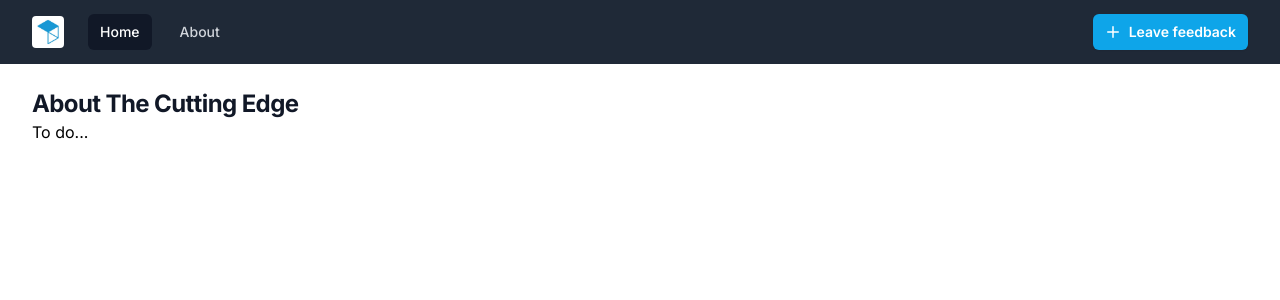
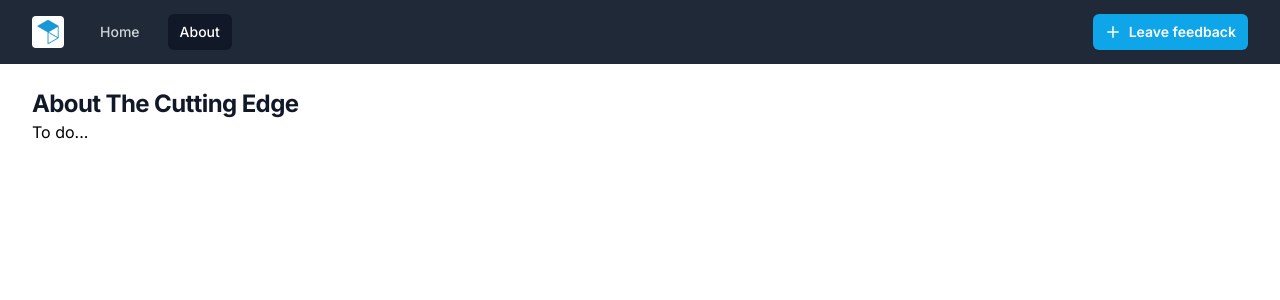
Before and after one commit to dan-kwiat/bit-cutting-edge, a Next.js app: page /about in a window 1280 px wide. Shown: the top 300 px of the page. Built offline with nearby package versions, Linux system fonts and the light colour scheme.

Commit message:
feat(nav): implement active link styles

```diff
--- a/components/layout/navbar.tsx
+++ b/components/layout/navbar.tsx
@@ -5,13 +5,17 @@
 import { classNames } from "@/lib/format/classNames"
 import Image from "next/image"
 import Link from "next/link"
+import { usePathname } from "next/navigation"
 
 const navigation = [
-  { name: "Home", href: "/", current: true },
-  { name: "About", href: "/about", current: false },
+  { name: "Home", href: "/" },
+  { name: "About", href: "/about" },
 ]
 
 export default function NavBar() {
+  const pathname = usePathname()
+  const activeNavIndex = navigation.findIndex((nav) => nav.href === pathname)
+
   return (
     <Disclosure as="nav" className="bg-gray-800">
       {({ open }) => (
@@ -31,7 +35,7 @@
                     )}
                   </Disclosure.Button>
                 </div>
-                <div className="flex flex-shrink-0 items-center">
+                <Link href="/" className="flex flex-shrink-0 items-center">
                   <Image
                     className="rounded"
                     src="/bit-mark.jpeg"
@@ -39,22 +43,22 @@
                     height={32}
                     alt="BIT Logo"
                   />
-                </div>
+                </Link>
                 <div className="hidden md:ml-6 md:flex md:items-center md:space-x-4">
-                  {navigation.map((item) => (
-                    <a
+                  {navigation.map((item, idx) => (
+                    <Link
                       key={item.name}
                       href={item.href}
                       className={classNames(
-                        item.current
+                        activeNavIndex === idx
                           ? "bg-gray-900 text-white"
                           : "text-gray-300 hover:bg-gray-700 hover:text-white",
                         "rounded-md px-3 py-2 text-sm font-medium"
                       )}
-                      aria-current={item.current ? "page" : undefined}
+                      aria-current={activeNavIndex === idx ? "page" : undefined}
                     >
                       {item.name}
-                    </a>
+                    </Link>
                   ))}
                 </div>
               </div>
@@ -104,7 +108,7 @@
                         {userNavigation.map((item) => (
                           <Menu.Item key={item.name}>
                             {({ active }) => (
-                              <a
+                              <Link
                                 href={item.href}
                                 className={classNames(
                                   active ? "bg-gray-100" : "",
@@ -112,7 +116,7 @@
                                 )}
                               >
                                 {item.name}
-                              </a>
+                              </Link>
                             )}
                           </Menu.Item>
                         ))}
```
